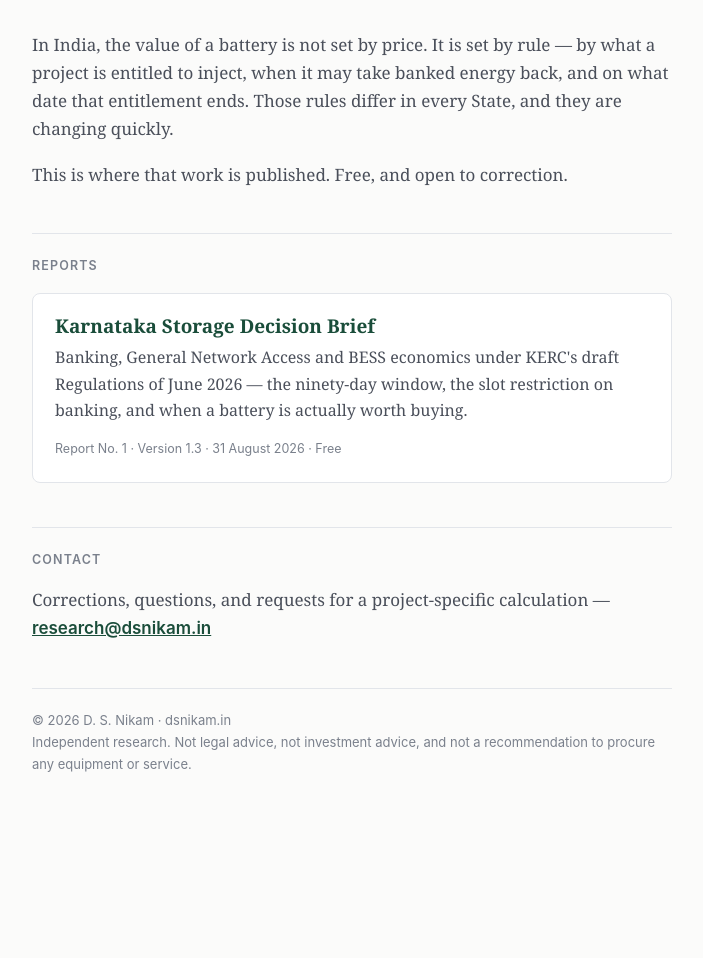
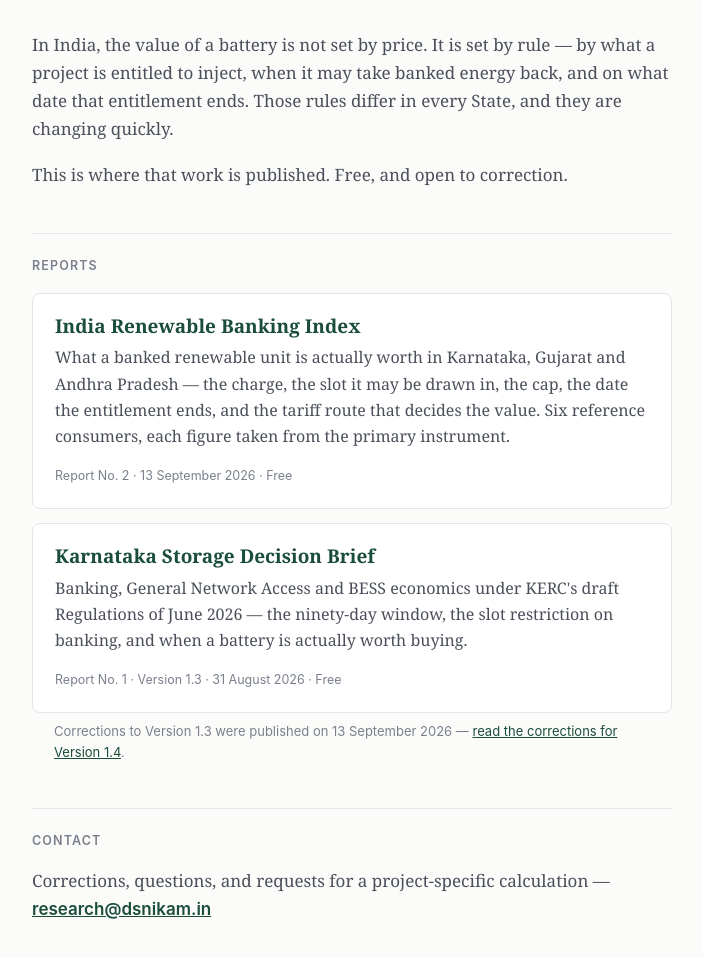
Before and after one commit to dhirajnikam67-cloud/dsnikam-site, a plain HTML site: page index.html in a window 1280 px wide. Shown: the part 142-1100 px from the top of the page, without its empty margins (288-991 px from the left). Before the commit the page ends 988 px from the top, so only its background shows below. Drawn offline with Linux system fonts and the light colour scheme.

Commit message:
Update index.html

```diff
--- a/index.html
+++ b/index.html
@@ -20,6 +20,7 @@
 .item h3{font-size:19px;margin:0 0 6px;line-height:1.3;color:var(--accent)}
 .item p{font-size:16px;margin:0 0 10px}
 .item .meta{font-family:-apple-system,BlinkMacSystemFont,'Segoe UI',Roboto,Helvetica,Arial,sans-serif;font-size:12.5px;color:var(--soft)}
+.corr{font-family:-apple-system,BlinkMacSystemFont,'Segoe UI',Roboto,Helvetica,Arial,sans-serif;font-size:13px;color:var(--soft);margin:-6px 0 14px;padding:0 22px}
 a{color:var(--accent)}
 .mail{font-family:-apple-system,BlinkMacSystemFont,'Segoe UI',Roboto,Helvetica,Arial,sans-serif;font-weight:600}
 footer{font-family:-apple-system,BlinkMacSystemFont,'Segoe UI',Roboto,Helvetica,Arial,sans-serif;border-top:1px solid var(--line);margin-top:46px;padding-top:20px;font-size:13px;color:var(--soft);line-height:1.7}
@@ -38,11 +39,19 @@
 
 <h2>Reports</h2>
 
+<a class="item" href="/india-renewable-banking-index-2">
+  <h3>India Renewable Banking Index</h3>
+  <p>What a banked renewable unit is actually worth in Karnataka, Gujarat and Andhra Pradesh — the charge, the slot it may be drawn in, the cap, the date the entitlement ends, and the tariff route that decides the value. Six reference consumers, each figure taken from the primary instrument.</p>
+  <span class="meta">Report No. 2 &middot; 13 September 2026 &middot; Free</span>
+</a>
+
 <a class="item" href="/karnataka-banking-2026">
   <h3>Karnataka Storage Decision Brief</h3>
   <p>Banking, General Network Access and BESS economics under KERC's draft Regulations of June 2026 — the ninety-day window, the slot restriction on banking, and when a battery is actually worth buying.</p>
   <span class="meta">Report No. 1 &middot; Version 1.3 &middot; 31 August 2026 &middot; Free</span>
 </a>
+
+<p class="corr">Corrections to Version 1.3 were published on 13 September 2026 — <a href="/karnataka-banking-2026-corrections">read the corrections for Version 1.4</a>.</p>
 
 <h2>Contact</h2>
 
```
